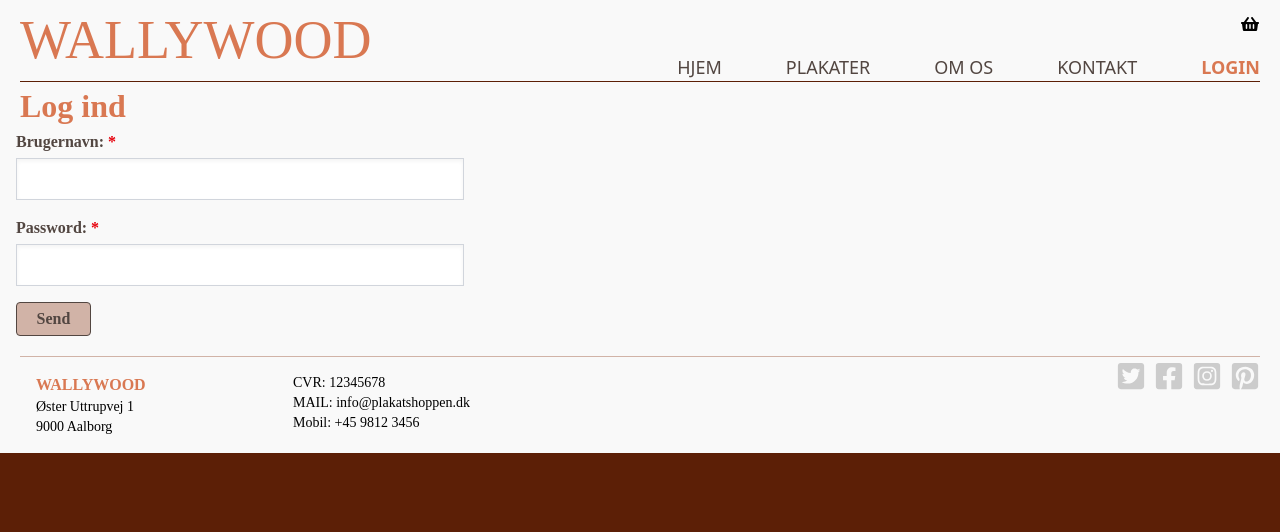
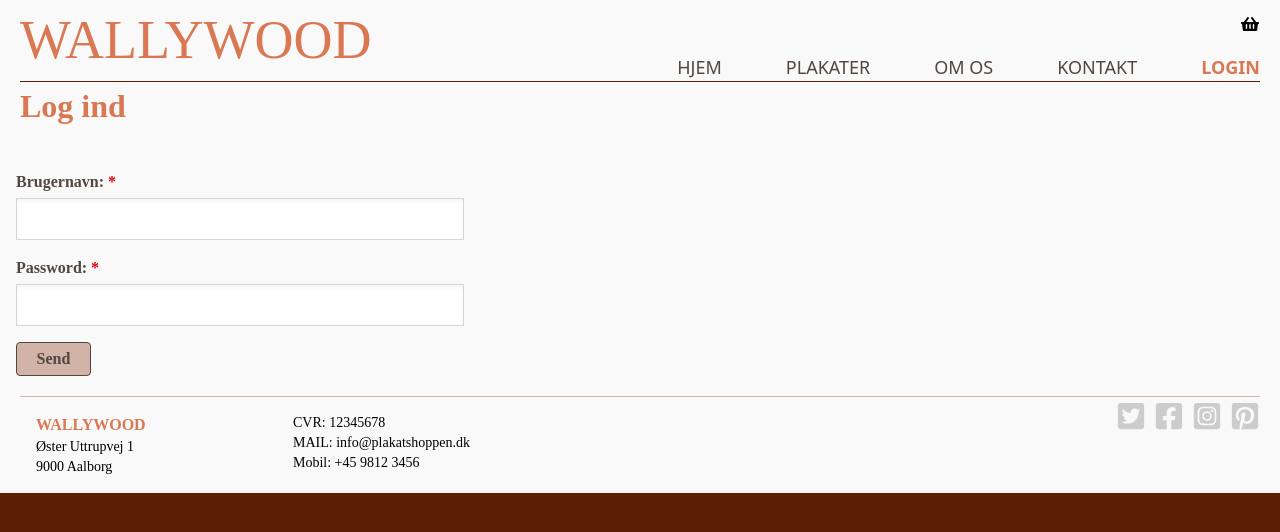
Before and after one commit to BeastTheNinja/WollyWood_DB_TSX, a React (Vite) app in the folder frontend/: page /login in a window 1280 px wide. Shown: the top 532 px of the page. Built offline with nearby package versions, Linux system fonts and the light colour scheme.

Commit message:
created auth for log in and logout

```diff
--- a/frontend/src/components/Nav/Nav.tsx
+++ b/frontend/src/components/Nav/Nav.tsx
@@ -1,20 +1,33 @@
 import { NavLink } from "react-router"
+import { AuthContext } from "../context/AuthContext"
+import { useContext } from "react"
 
 
 export const Nav = () => {
 
-    const links = [
+    const baseLinks = [
         { label: 'Hjem', to: '/' },
         { label: 'Plakater', to: '/Plakater' },
         { label: 'Om os', to: '/om-os' },
         { label: 'Kontakt', to: '/kontakt' },
-        { label: 'Login', to: '/login' },
     ]
+
+    const { userData, setUserData } = useContext(AuthContext)
+
+    const links = userData
+        ? [...baseLinks, { label: 'Logout', to: null }]
+        : [...baseLinks, { label: 'Login', to: '/login' }]
+
+    function logout() {
+        setUserData(null)
+    }
+
 
     return (
         <nav>
             <ul className="flex gap-16" >
                 {links.map((link) => (
+                    link.to ? (
                         <li className="pt-5" key={link.to}>
                             <NavLink
                                 to={link.to}
@@ -27,6 +40,16 @@ export const Nav = () => {
                                 {link.label}
                             </NavLink>
                         </li>
+                    ) : (
+                        <li className="pt-5" key={link.label}>
+                            <button
+                                className="text-[18px] font-normal font-inter uppercase text-[#524641] hover:text-[#D97852] bg-none border-none cursor-pointer"
+                                onClick={logout}
+                            >
+                                {link.label}
+                            </button>
+                        </li>
+                    )
                 ))}
             </ul>
         </nav>
--- /dev/null
+++ b/frontend/src/components/context/AuthContext.tsx
@@ -0,0 +1,12 @@
+import { createContext, type SetStateAction } from 'react'
+import type { UserData } from '../../types/userType'
+
+
+// TS - inteface til typer
+interface AuthContextProps {
+    userData: UserData | null
+    setUserData: React.Dispatch<SetStateAction<UserData | null>>
+}
+
+// Opret context og kald den AuthContext
+export const AuthContext = createContext<AuthContextProps>(undefined!)
--- /dev/null
+++ b/frontend/src/components/context/AuthContextProvider.tsx
@@ -0,0 +1,35 @@
+import { useEffect, useState } from 'react'
+import { AuthContext } from './AuthContext'
+import type { UserData } from '../../types/userType'
+
+// TS - interface til Provideren
+interface AuthContextProviderInterface {
+    children: React.ReactNode
+}
+
+// Her oprettes AuthContextProvider
+// Dette er den provider vi wrapper vores komponenter i, som skal have adgang til
+// alle de værdier/states vi vil bruge på tværs af appen.
+export const AuthContextProvider = ({ children }: AuthContextProviderInterface) => {
+    const [userData, setUserData] = useState<UserData | null>(null)
+
+    // et useEffect hook der kører når komponentet mounter (første load).
+    // Tjekker om vi har gemt userData i localStorage, parser den og gemmer den i userData staten
+    useEffect(() => {
+        function getLocalUserState() {
+            if (localStorage.getItem('userData')) {
+                const json = JSON.parse(localStorage.getItem('userData')!)
+                setUserData(json)
+            }
+        }
+        getLocalUserState()
+    }, [])
+
+    // Tjekker om userData er noget og gemmer dem i localStorage
+    useEffect(() => {
+        if (userData !== null) localStorage.setItem('userData', JSON.stringify(userData))
+    }, [userData])
+
+    // Returner AuthContext med alle de values vi vil bruge rundt om i appen
+    return <AuthContext.Provider value={{ userData, setUserData }}>{children}</AuthContext.Provider>
+}
--- a/frontend/src/components/pages/LogInComponent/Login.tsx
+++ b/frontend/src/components/pages/LogInComponent/Login.tsx
@@ -1,10 +1,60 @@
+import { useContext, useState } from "react";
+import type { FormEvent } from "react";
+import { AuthContext } from "../../context/AuthContext";
+
+
+
+
 export const LogIn = () => {
+
+    const [error, setError] = useState<string | null>(null)
+    const { userData, setUserData } = useContext(AuthContext)
+
+    function postLogin(e: FormEvent<HTMLFormElement>) {
+        e.preventDefault()
+        // Gem input values
+        const form = e.target as HTMLFormElement
+        const userName = (form.elements.namedItem('email') as HTMLInputElement).value
+        const passWord = (form.elements.namedItem('password') as HTMLInputElement).value
+
+        // Opret body (URLSearchParams)
+        const body = new URLSearchParams()
+
+        // append input values til body
+        body.append('username', userName)
+        body.append('password', passWord)
+
+        const url = 'http://localhost:3000/login'
+
+        // POST body til backend server og håndter response (success/error)
+        fetch(url, { method: 'POST', body: body })
+            .then((res) => res.json())
+            .then((data) => {
+                setUserData(data)
+                setError('')
+            })
+            .catch((error) => {
+                console.error('Error logging in: ', error)
+                setError('Der opstod en fejl - prøv igen')
+            })
+    }
+
+
+
+
 
     return (
         <>
-
+            <div className="px-4 p-5">
+            {userData && (
+                <b className="font-semibold font-[OpenSans] text-[#524641]">
+                    Velkommen {userData.user.firstname} {userData.user.lastname}
+                </b>
+            )}
+            </div>
             <div className="flex px-4 gap-6">
-                <form className="flex flex-col gap-4 w-full max-w-md">
+                {error && <b className="ml-5 font-normal ">{error}</b>}
+                <form className="flex flex-col gap-4 w-full max-w-md" onSubmit={(e) => postLogin(e)}>
                     <div className="flex flex-col gap-1">
                         <label className="font-semibold font-[OpenSans] text-[#524641]">
                             Brugernavn: <span className="text-red-600">*</span>
@@ -12,6 +62,7 @@ export const LogIn = () => {
                         <input
                             type="text"
                             className="bg-white border border-gray-300 shadow-inner px-3 py-2 focus:outline-none focus:ring-2 focus:ring-[#FFFFFF]"
+                            name="email"
                         />
                     </div>
                     <div className="flex flex-col gap-1">
@@ -21,6 +72,7 @@ export const LogIn = () => {
                         <input
                             type="password"
                             className="bg-white border border-gray-300 shadow-inner px-3 py-2 focus:outline-none focus:ring-2 focus:ring-[#FFFFFF]"
+                            name="password"
                         />
                     </div>
 
--- a/frontend/src/main.tsx
+++ b/frontend/src/main.tsx
@@ -2,9 +2,12 @@ import { StrictMode } from 'react'
 import { createRoot } from 'react-dom/client'
 import './style/tailwind.css'
 import { Routing } from './router/Routes.tsx'
+import { AuthContextProvider } from './components/context/AuthContextProvider.tsx'
 
 createRoot(document.getElementById('root')!).render(
   <StrictMode>
-    <Routing />
+    <AuthContextProvider>
+      <Routing />
+    </AuthContextProvider>
   </StrictMode>,
 )
```
Also changed, not shown: frontend/src/types/userType.d.ts (added, +11 -0 lines). Lines whose indentation alone changed are shown as unchanged.
